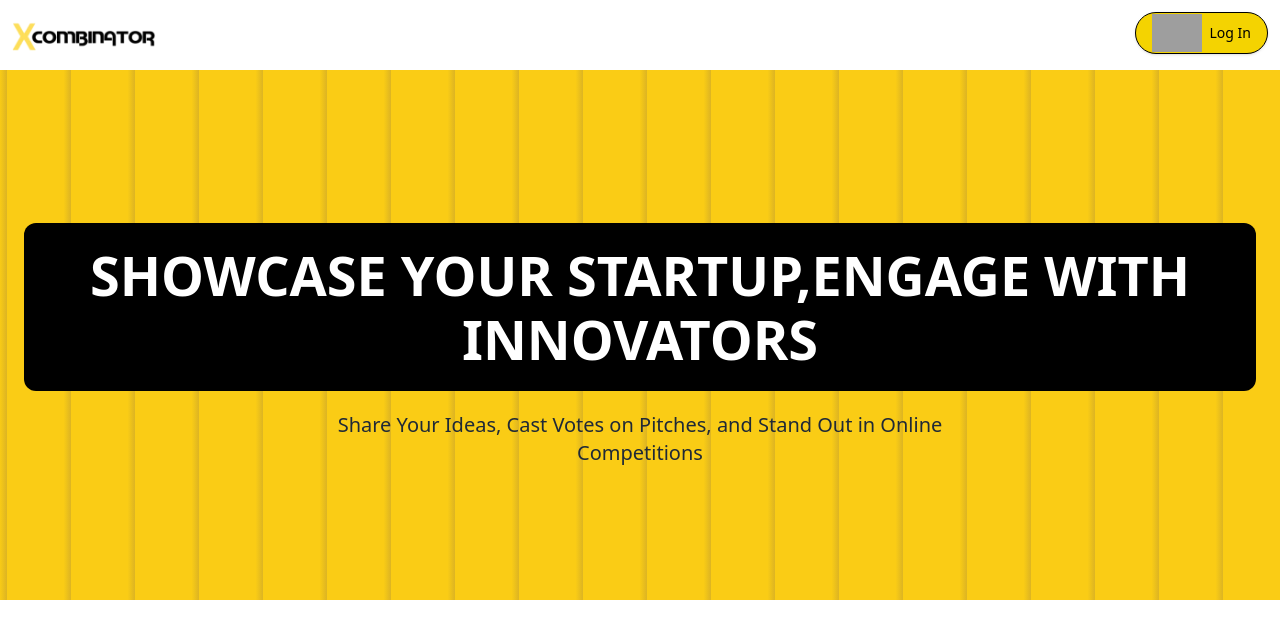
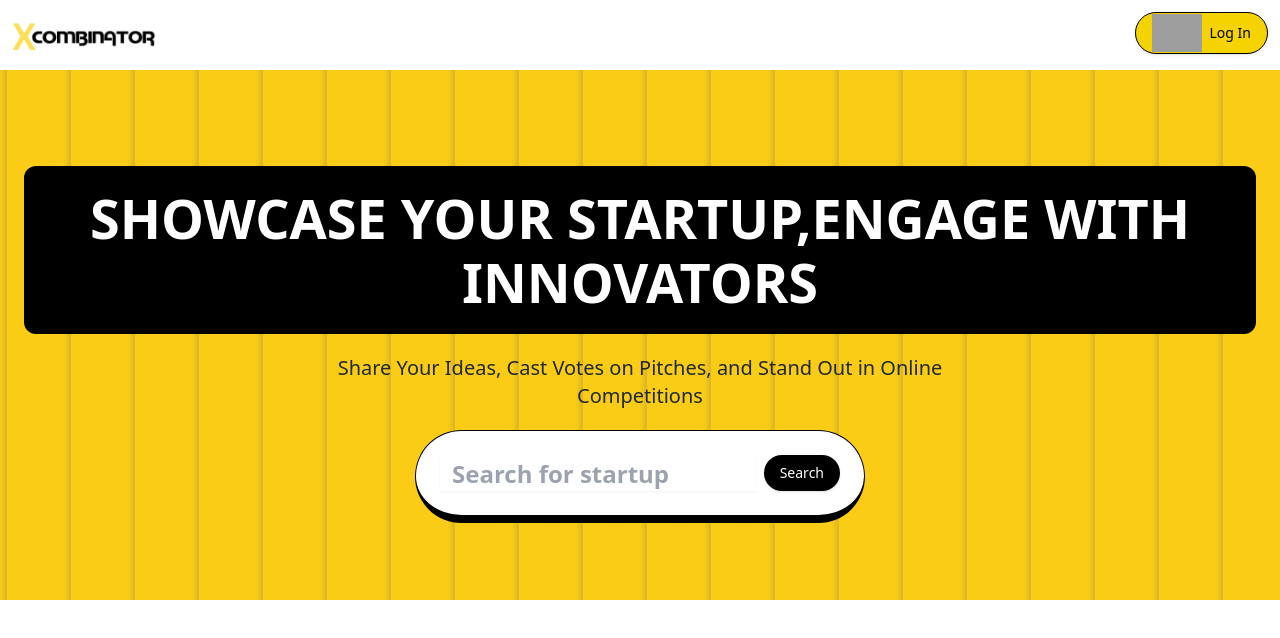
Before and after one commit to devinsomniac/xCombinator-startup, a Next.js app: page / in a window 1280 px wide. Shown: the top 638 px of the page. Built offline with nearby package versions, Linux system fonts and the light colour scheme; no server answers; grey boxes are pictures that could not be loaded.

Commit message:
Added search form

```diff
--- a/app/(root)/page.tsx
+++ b/app/(root)/page.tsx
@@ -1,11 +1,20 @@
 import React from 'react'
+import SearchForm from '@/components/SearchForm'
 
 const page = () => {
   return (
+    <>
     <section className='yellow_container'>
       <h3 className='heading'>Showcase Your Startup,Engage with Innovators</h3>
       <p className='sub-heading'>Share Your Ideas, Cast Votes on Pitches, and Stand Out in Online Competitions</p>
-    </section>
+      <div className='searchForm'>
+      <SearchForm/>
+      </div>
+      </section>
+
+
+
+    </>
   )
 }
 
--- a/app/globals.css
+++ b/app/globals.css
@@ -21,6 +21,9 @@
   .sub-heading {
     @apply font-medium text-xl text-gray-800 max-w-2xl text-center break-words;
 }
+.search-form{
+  @apply flex gap-2 bg-white p-6 rounded-full border border-black border-b-8 w-[300px] md:w-[450px] lg:w-[450px] mt-5
+}
   .pattern{
       background-image: linear-gradient(
               to right,
--- /dev/null
+++ b/components/SearchForm.tsx
@@ -0,0 +1,16 @@
+import React from 'react'
+import { Input } from "@/components/ui/input"
+import { Button } from './ui/button'
+const SearchForm = () => {
+    const query = "test"
+  return (
+    <div className='search-form'>
+        <Input className='border-none text-2xl font-semibold text-gray-400'
+        placeholder='Search for startup'
+        />
+        <Button type='submit' className='bg-black rounded-full text-white hover:border hover:border-black hover:text-black'>Search</Button>
+    </div>
+  )
+}
+
+export default SearchForm
--- /dev/null
+++ b/components/ui/input.tsx
@@ -0,0 +1,25 @@
+import * as React from "react"
+
+import { cn } from "@/lib/utils"
+
+export interface InputProps
+  extends React.InputHTMLAttributes<HTMLInputElement> {}
+
+const Input = React.forwardRef<HTMLInputElement, InputProps>(
+  ({ className, type, ...props }, ref) => {
+    return (
+      <input
+        type={type}
+        className={cn(
+          "flex h-9 w-full rounded-md border border-input bg-transparent px-3 py-1 text-sm shadow-sm transition-colors file:border-0 file:bg-transparent file:text-sm file:font-medium file:text-foreground placeholder:text-muted-foreground focus-visible:outline-none focus-visible:ring-1 focus-visible:ring-ring disabled:cursor-not-allowed disabled:opacity-50",
+          className
+        )}
+        ref={ref}
+        {...props}
+      />
+    )
+  }
+)
+Input.displayName = "Input"
+
+export { Input }
```
